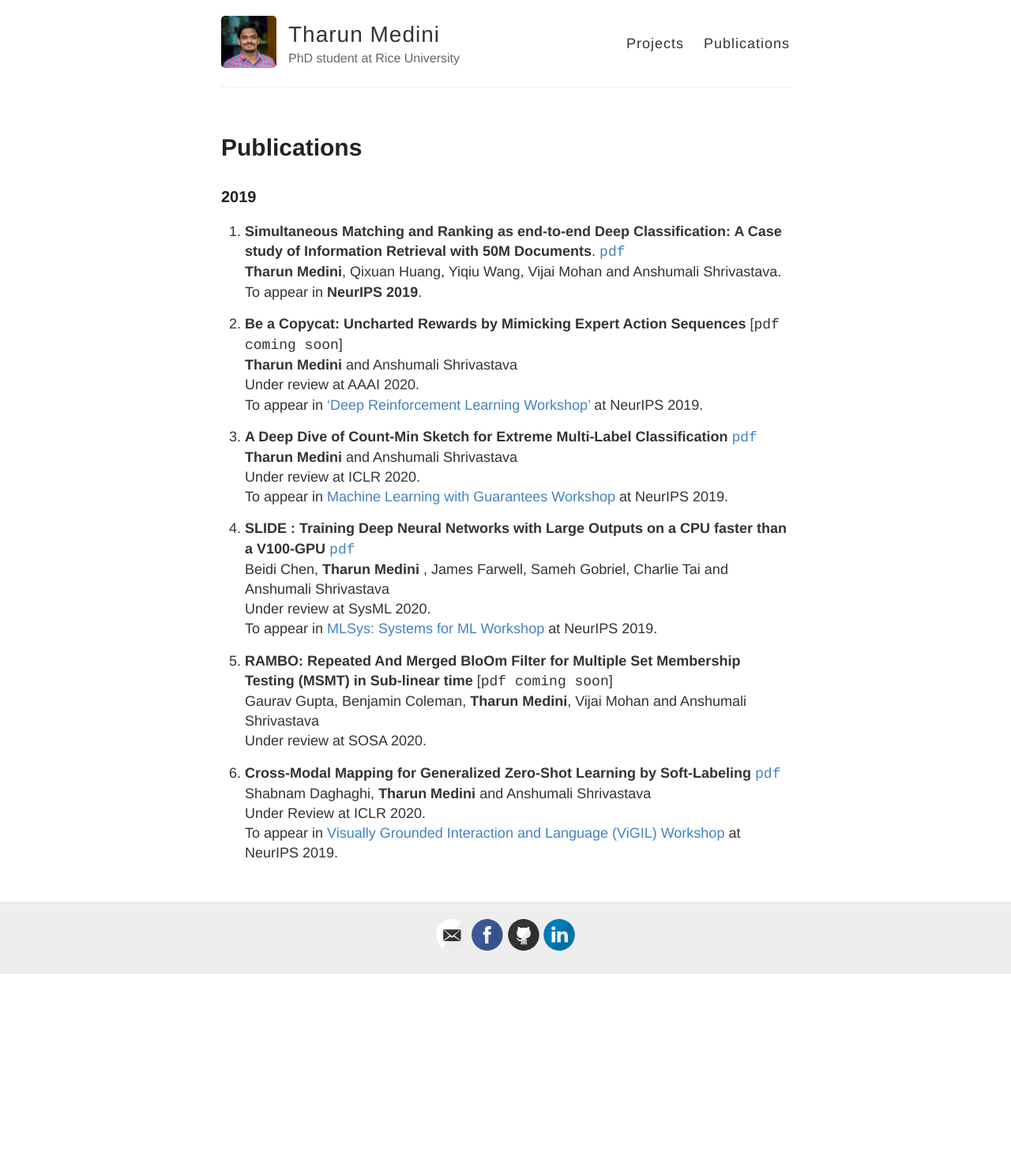
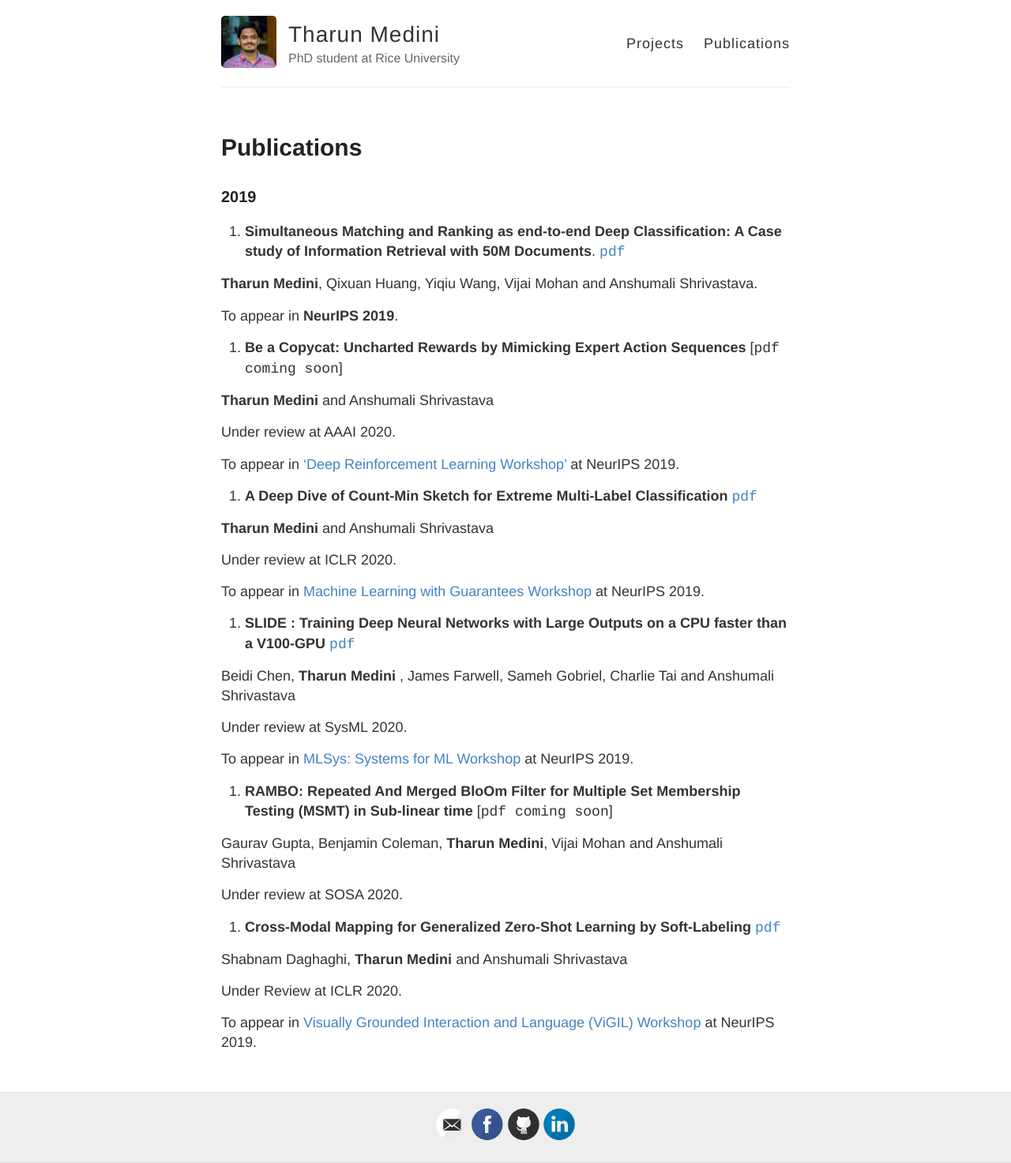
Before and after one commit to gaurav16gupta/gaurav16gupta.github.io, a Jekyll site: the page built from publications.md, in a window 1280 px wide. Shown: the whole page at 79% size. Built offline with Jekyll 4.4.1, drawn with Linux system fonts in a browser that asks for light colours; before the commit the page ends 1233 px from its top, so only the background shows below that.

```diff
--- a/publications.md
+++ b/publications.md
@@ -6,30 +6,46 @@ permalink: /publications/
 
 ### 2019
 
-1. __Simultaneous Matching and Ranking as end-to-end Deep Classification: A Case study of Information Retrieval with 50M Documents__. [`pdf`](https://arxiv.org/pdf/1810.04254.pdf) \
-__Tharun Medini__, Qixuan Huang, Yiqiu Wang, Vijai Mohan and Anshumali Shrivastava. \
+1. __Simultaneous Matching and Ranking as end-to-end Deep Classification: A Case study of Information Retrieval with 50M Documents__. [`pdf`](https://arxiv.org/pdf/1810.04254.pdf)
+
+__Tharun Medini__, Qixuan Huang, Yiqiu Wang, Vijai Mohan and Anshumali Shrivastava.
+
 To appear in __NeurIPS 2019__.
 
-2. __Be a Copycat: Uncharted Rewards by Mimicking Expert Action Sequences__ [`pdf coming soon`] \
-__Tharun Medini__ and Anshumali Shrivastava \
-Under review at AAAI 2020. \
+2. __Be a Copycat: Uncharted Rewards by Mimicking Expert Action Sequences__ [`pdf coming soon`]
+
+__Tharun Medini__ and Anshumali Shrivastava
+
+Under review at AAAI 2020.
+
 To appear in ['Deep Reinforcement Learning Workshop'](https://sites.google.com/view/deep-rl-workshop-neurips-2019/home) at NeurIPS 2019.
 
-3. __A Deep Dive of Count-Min Sketch for Extreme Multi-Label Classification__ [`pdf`](https://openreview.net/pdf?id=S1evKR4KvB) \
-__Tharun Medini__ and Anshumali Shrivastava \
-Under review at ICLR 2020. \
+3. __A Deep Dive of Count-Min Sketch for Extreme Multi-Label Classification__ [`pdf`](https://openreview.net/pdf?id=S1evKR4KvB)
+
+__Tharun Medini__ and Anshumali Shrivastava
+
+Under review at ICLR 2020.
+
 To appear in [Machine Learning with Guarantees Workshop](https://sites.google.com/view/mlwithguarantees) at NeurIPS 2019.
 
-4. __SLIDE : Training Deep Neural Networks with Large Outputs on a CPU faster than a V100-GPU__ [`pdf`](https://arxiv.org/pdf/1903.03129.pdf) \
-Beidi Chen, __Tharun Medini__ , James Farwell, Sameh Gobriel, Charlie Tai and Anshumali Shrivastava \
-Under review at SysML 2020. \
+4. __SLIDE : Training Deep Neural Networks with Large Outputs on a CPU faster than a V100-GPU__ [`pdf`](https://arxiv.org/pdf/1903.03129.pdf)
+
+Beidi Chen, __Tharun Medini__ , James Farwell, Sameh Gobriel, Charlie Tai and Anshumali Shrivastava
+
+Under review at SysML 2020.
+
 To appear in [MLSys: Systems for ML Workshop](http://learningsys.org/neurips19/) at NeurIPS 2019.
 
-5. __RAMBO: Repeated And Merged BloOm Filter for Multiple Set Membership Testing (MSMT) in Sub-linear time__ [`pdf coming soon`] \
-Gaurav Gupta, Benjamin Coleman, __Tharun Medini__, Vijai Mohan and Anshumali Shrivastava \
+5. __RAMBO: Repeated And Merged BloOm Filter for Multiple Set Membership Testing (MSMT) in Sub-linear time__ [`pdf coming soon`]
+
+Gaurav Gupta, Benjamin Coleman, __Tharun Medini__, Vijai Mohan and Anshumali Shrivastava
+
 Under review at SOSA 2020.
 
-6. __Cross-Modal Mapping for Generalized Zero-Shot Learning by Soft-Labeling__ [`pdf`](https://openreview.net/pdf?id=B1lmSeHKwB) \
-Shabnam Daghaghi, __Tharun Medini__ and Anshumali Shrivastava \
-Under Review at ICLR 2020. \
+6. __Cross-Modal Mapping for Generalized Zero-Shot Learning by Soft-Labeling__ [`pdf`](https://openreview.net/pdf?id=B1lmSeHKwB)
+
+Shabnam Daghaghi, __Tharun Medini__ and Anshumali Shrivastava
+
+Under Review at ICLR 2020.
+
 To appear in [Visually Grounded Interaction and Language (ViGIL) Workshop](https://vigilworkshop.github.io/) at NeurIPS 2019.
```
